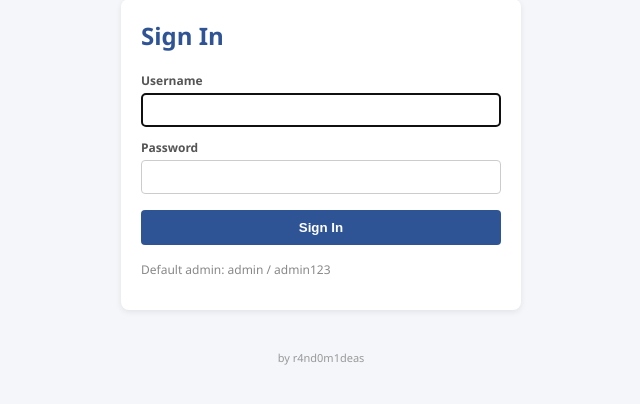
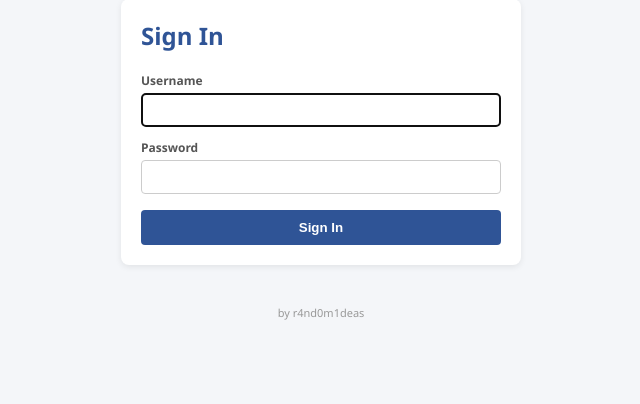
Before and after one commit to r4nd0m1deas-ops/ASF_Web_Task_Tracker, a Flask app: page /login in a window 1280 px wide. Shown: the part 106-510 px from the top of the page, without its empty margins (319-959 px from the left). Run offline with Flask 3, Linux system fonts and the light colour scheme.

Commit message:
Update login.html

```diff
--- a/templates/login.html
+++ b/templates/login.html
@@ -9,6 +9,6 @@
     <input name="password" type="password" required>
     <button type="submit" style="margin-top:16px;width:100%">Sign In</button>
   </form>
-  <p style="font-size:12px;color:#888;margin-top:16px">Default admin: admin / admin123</p>
+<!--  <p style="font-size:12px;color:#888;margin-top:16px">Default admin: admin / admin123</p> -->
 </div>
 {% endblock %}
```
